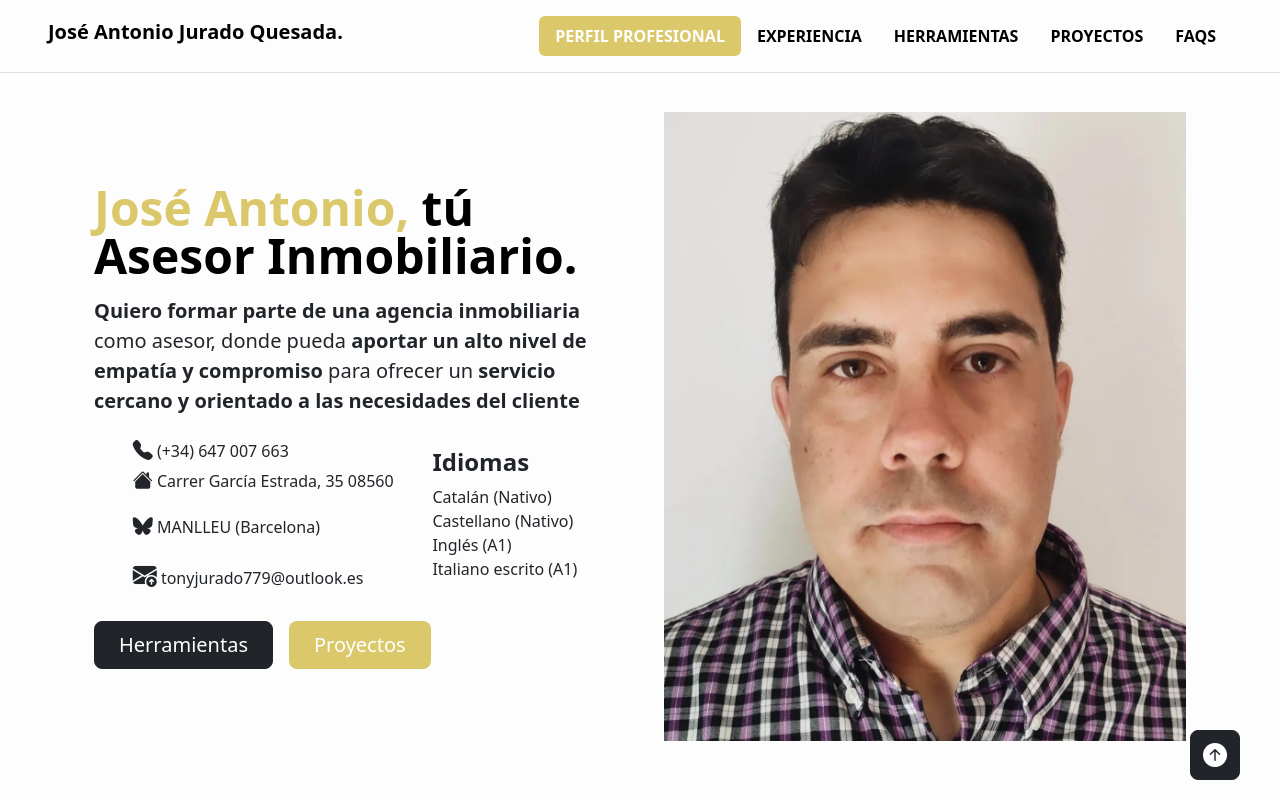
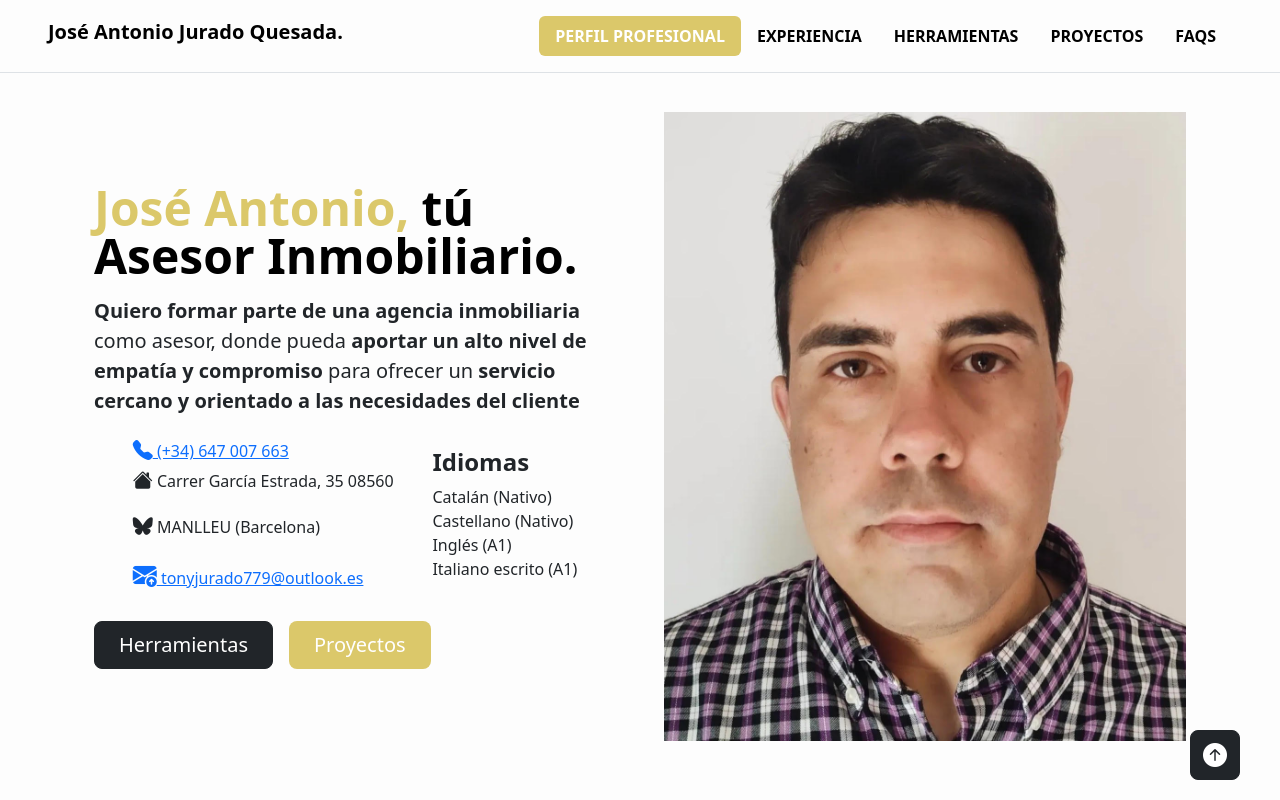
Before and after one commit to sergigarcia32/agenteInmobiliario, a plain HTML site: page index.html in a window 1280 px wide. Shown: the top 800 px of the page. Drawn offline with nearby package versions, Linux system fonts and the light colour scheme.

Commit message:
links personales

```diff
--- a/index.html
+++ b/index.html
@@ -104,18 +104,23 @@
             class="d-flex flex-row justify-content-evenly align-items-center"
           >
             <div>
-              <a><i class="bi bi-telephone-fill fs-5"></i> (+34) 647 007 663</a>
+              <a href="tel:+34647007663">
+                <i class="bi bi-telephone-fill fs-5"></i> (+34) 647 007 663
+              </a>
+
               <p>
                 <i class="bi bi-house-fill fs-5"></i> Carrer García Estrada, 35
                 08560
               </p>
               <p><i class="bi bi-bluesky fs-5"></i> MANLLEU (Barcelona)</p>
               <a
-                class="text-dark text-decoration-none"
-                href="mailto:tonyjurado779@outlook.es"
-                ><i class="bi bi-envelope-arrow-up-fill fs-4"></i>
-                tonyjurado779@outlook.es</a
+                class=""
+                href="https://mail.google.com/mail/?view=cm&to=tonyjurado779@outlook.es"
+                target="_blank"
               >
+                <i class="bi bi-envelope-arrow-up-fill fs-4"></i>
+                tonyjurado779@outlook.es
+              </a>
             </div>
             <div>
               <h3 class="fw-bold fs-4 mt-3">Idiomas</h3>
```
